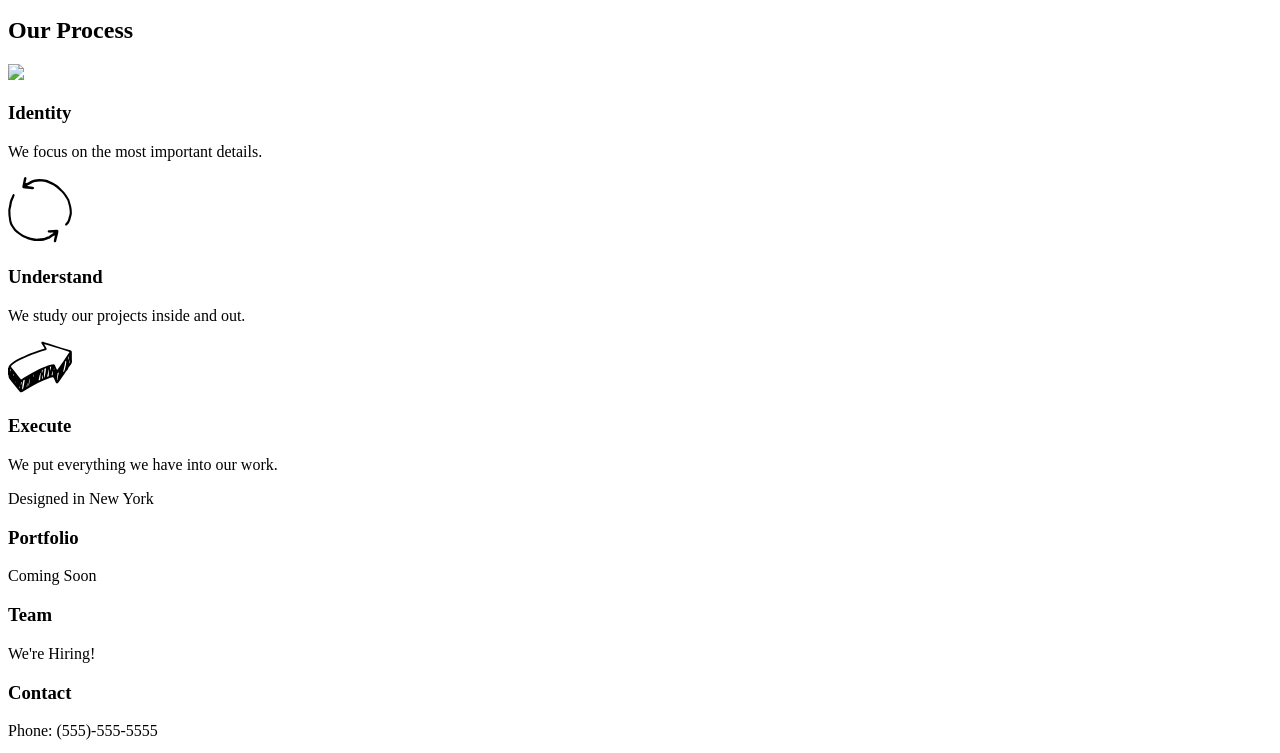
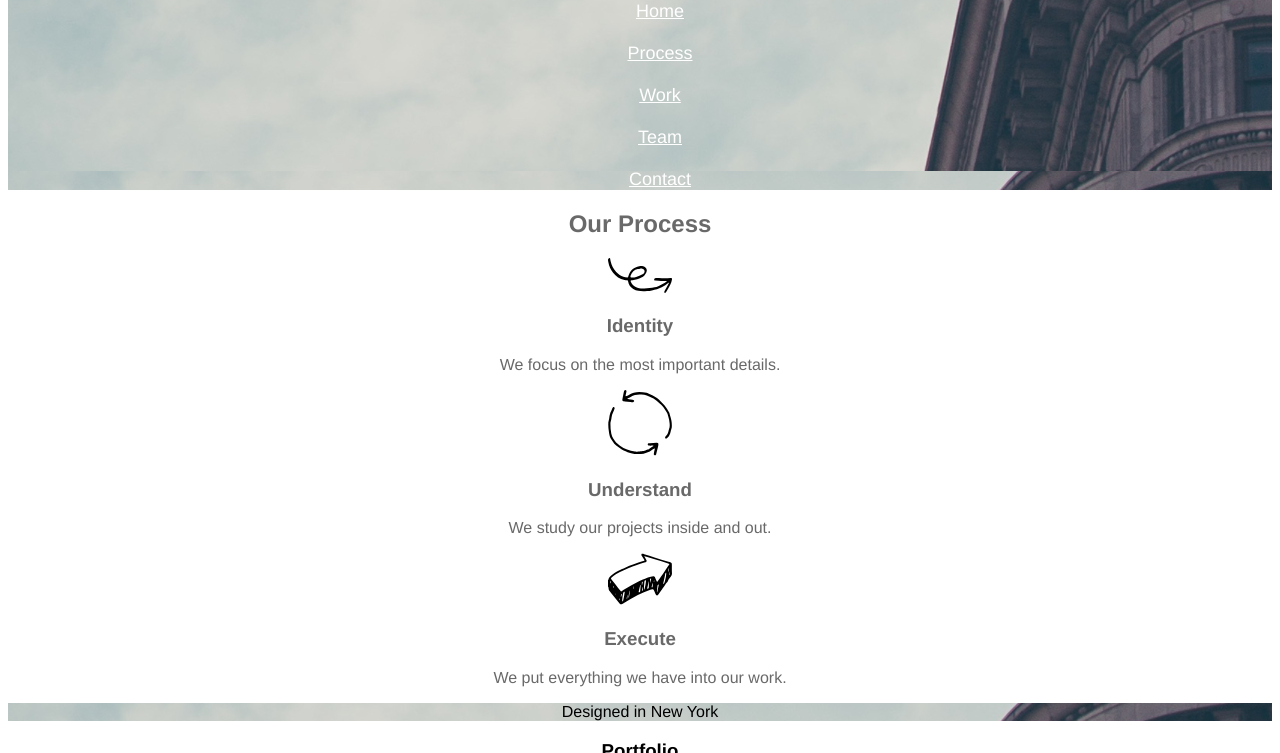
Before and after one commit to aelmadani/broadway, a plain HTML site: page index.html in a window 1280 px wide. Shown: the part 173-926 px from the top of the page. Drawn offline with Linux system fonts and the light colour scheme.

Commit message:
Adding first css part

```diff
--- a/index.html
+++ b/index.html
@@ -1,7 +1,7 @@
 <!DOCTYPE html>
 <html lang="en">
 <head>
-  <link rel="stylesheet" href="/resources/css/style.css">
+  <link rel="stylesheet" href="resources/css/style.css">
   <title>Broadway</title>
 </head>
 <body>
@@ -10,10 +10,10 @@
     <h1>Broadway Design</h1>
     <nav>
   <ul>
-     <li><a href="">Home</a></li>
-     <li><a href="">Process</a></li>
-     <li><a href="">Work</a></li>
-     <li><a href="">Team</a></li>
+     <li><a href="">Home </a></li><br>
+     <li><a href="">Process</a></li><br>
+     <li><a href="">Work</a></li><br>
+     <li><a href="">Team</a></li><br>
      <li><a href="">Contact</a></li>
    </ul>
     </nav>
@@ -23,7 +23,7 @@
 
 <h2>Our Process</h2>
 
-<img src="resources/images/identity.svg">
+<img src="resources/images/identify.svg">
 <h3>Identity</h3>
 <p>We focus on the most important details.</p>
 
@@ -38,7 +38,7 @@
 </div>
 
 
-<div class="">
+<div id="design">
 <p>Designed in New York</p>
 </div>
 
--- a/resources/css/style.css
+++ b/resources/css/style.css
@@ -0,0 +1,50 @@
+body {
+  font-family: helvetica;
+  text-align: center;
+}
+
+.header {
+background-image: url("../images/the-flatiron-building.png");
+color: white;
+}
+.header h1 {
+  font-size: 70px;
+  font-weight: bold;
+}
+.header nav {
+  font-size: 18px;
+}
+.header ul {
+  list-style-type: none;
+}
+a {
+  color:white;
+font-size:18px;
+  }
+
+
+
+.page_body {
+  color: dimgray;
+}
+
+svg {
+  fill: dimgray;
+
+}
+
+h2.page_body {
+  font-size: 32px;
+  font-weight: bold;
+}
+h3.page_body {
+  font-size: 23px;
+  font-weight: bold;
+}
+
+p.page_body {
+  font-size: 14px;
+}
+#design {
+  background-image: url("../images/the-flatiron-building.png");
+}
```
